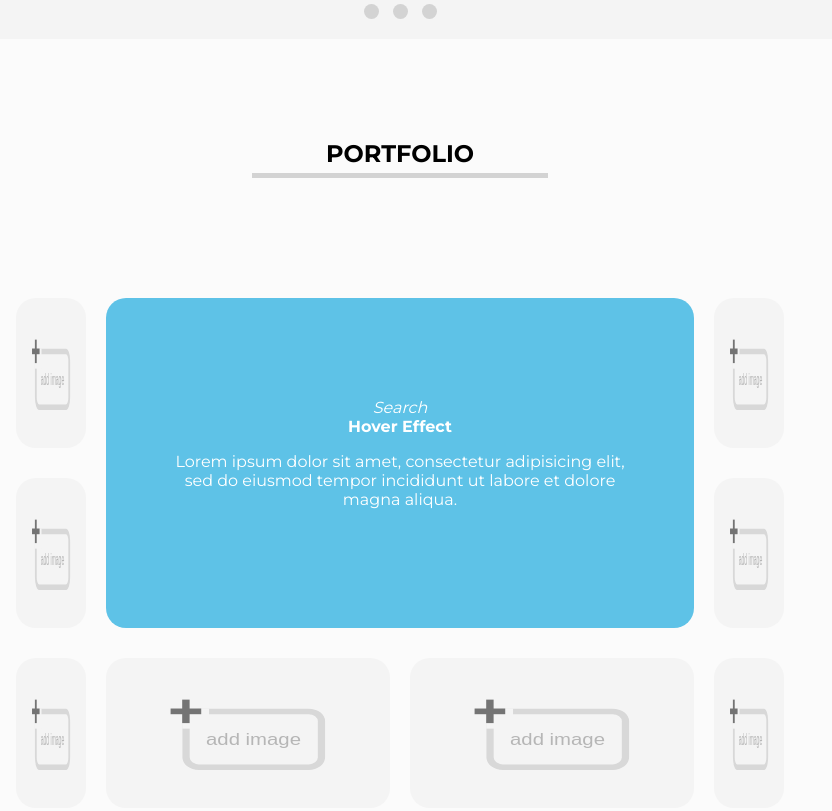
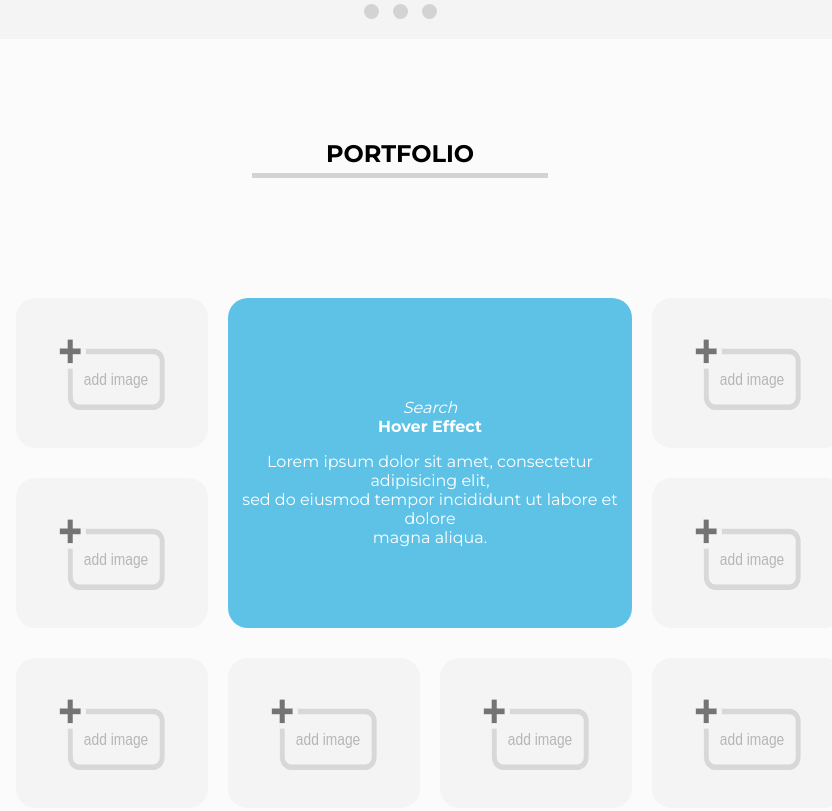
Before and after one commit to JakubK/Beetle, a website: page index.html in a window 1280 px wide. Shown: the part 761-1572 px from the top of the page, without its empty margins (240-1072 px from the left). Drawn offline with nearby package versions, Linux system fonts and the light colour scheme.

Commit message:
Change grid column layout

```diff
--- a/src/scss/index.scss
+++ b/src/scss/index.scss
@@ -272,7 +272,7 @@ body {
         display: grid;
         width: 60%;
         margin-top: 100px;
-        grid-template-columns: repeat(4,auto);
+        grid-template-columns: 25% 25% 25% 25%;
         grid-template-rows: repeat(3,150px);
 
         grid-column-gap: 20px;
```
Also changed, not shown: src/css/index.css.
